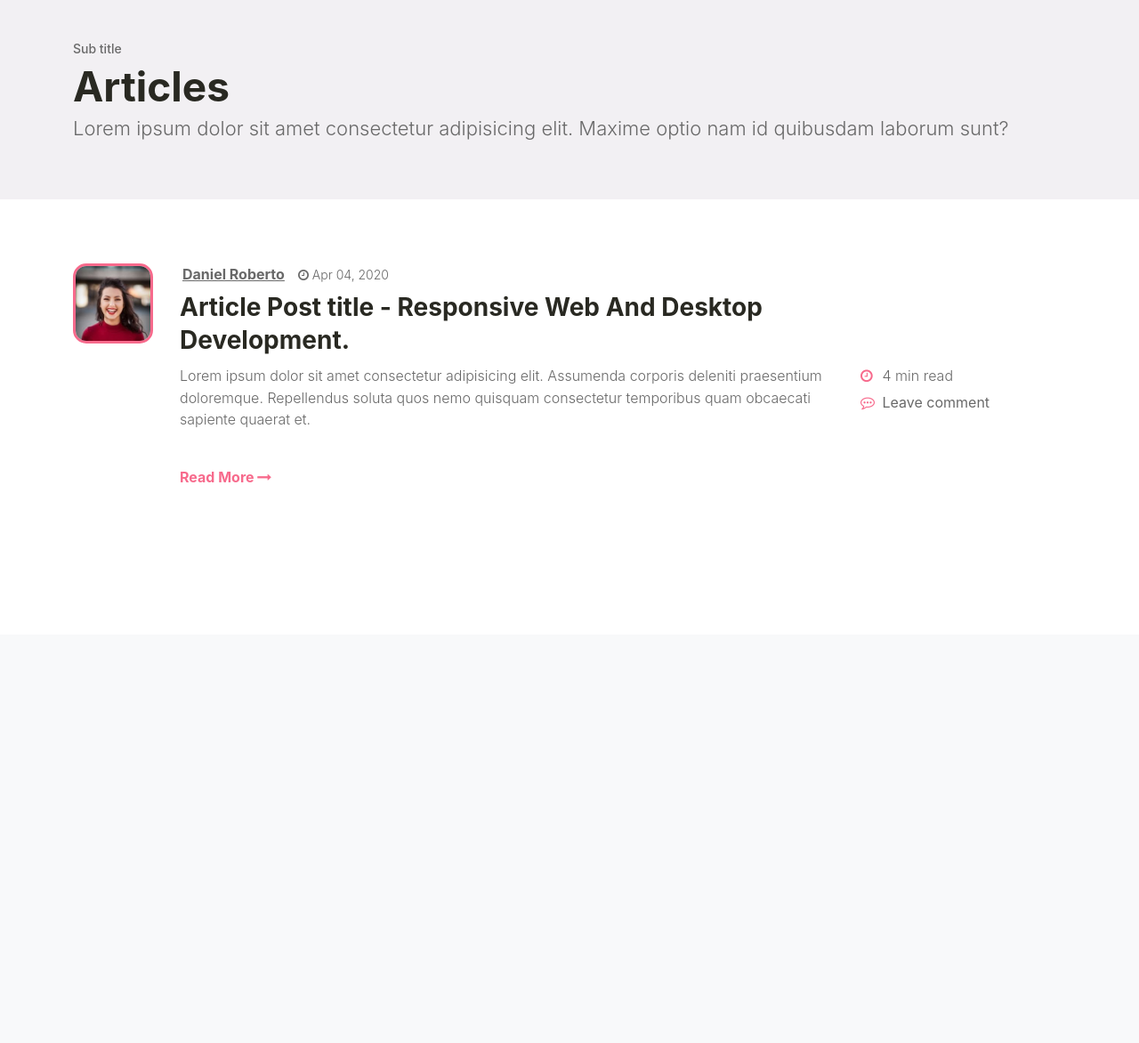
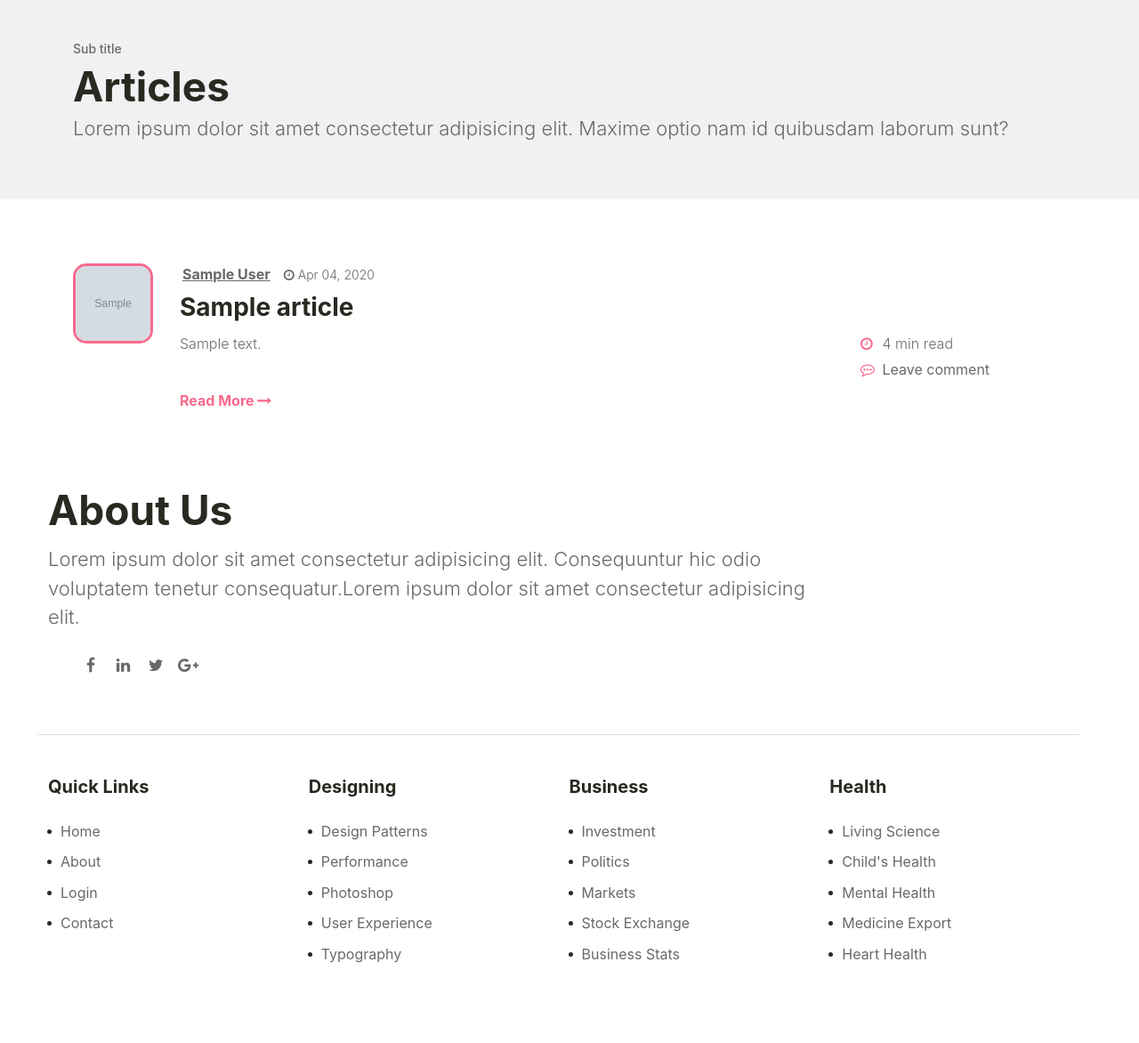
Before and after one commit to Libbna/BLOG_SITE, a PHP site: page /articles.php in a window 1280 px wide. Shown: the part 87-1259 px from the top of the page at 89% size. Before the commit the page ends 629 px from the top, so only its background shows below. Run offline with PHP 8.4, Linux system fonts and the light colour scheme; tables that the repository leaves empty or names only in its code hold one stand-in row (values such as "Sample post"); grey boxes marked "Sample" are stand-in pictures.

Commit message:
made articles page dynamic

```diff
--- a/articles.php
+++ b/articles.php
@@ -1,5 +1,11 @@
 <?php
+require_once("includes/config.php");
 include("header.php");
+
+
+// $stmt = $db->prepare('SELECT * FROM article WHERE articleID = :articleID');
+// $stmt->execute(array(':articleID' => $_GET['id']));
+// $row = $stmt->fetch();
 ?>
 
 <!DOCTYPE html>
@@ -39,24 +45,27 @@ include("header.php");
     <!-- article section -->
     <section class="w3l-articles">
         <div class="container py-lg-3">
+            <?php
+            try {
+                $stmt = $db->query('SELECT articleID, articleTitle, articleDesc, articleAuthor, profile_img FROM article ORDER BY articleID DESC');
+                while ($row = $stmt->fetch()) {
+            ?>
                     <article class="mt-5">
                         <div class="row align-items-center pt-md-0 pt-4">
                             <div class="col-md-12">
                                 <div class="slider-info">
                                     <div class="img-circle">
-                                <a href="blog-single.html"><img src="assets/uploads/author7.jpg" class="img-fluid" alt="article image"></a>
+                                        <a href="blog-single.html"><img src="<?php echo $row['profile_img']; ?>" class="img-fluid" alt="article image"></a>
                                     </div>
                                     <div class="message">
                                         <ul class="blog-single-author-date d-flex align-items-center">
-                                    <li><a href="blog-single.html">Daniel Roberto</a></li>
+                                            <li><a href="blog-single.html"><?php echo $row['articleAuthor'] ?></a></li>
                                             <li><span class="fa fa-clock-o" aria-hidden="true"></span> Apr 04, 2020</li>
                                         </ul>
-                                <a class="author-book-title" href="blog-single.html">Article Post title - Responsive Web And Desktop Development.</a>
+                                        <a class="author-book-title" href="blog-single.html"><?php echo $row['articleTitle']; ?></a>
                                         <div class="row">
                                             <div class="col-md-9 pr-md-5 order-md-1 order-2">
-                                        <p>Lorem ipsum dolor sit amet consectetur adipisicing elit. Assumenda corporis deleniti praesentium doloremque. Repellendus soluta
-                                            quos
-                                            nemo quisquam consectetur temporibus quam obcaecati sapiente quaerat et.</p>
+                                                <p><?php echo $row['articleDesc']; ?></p>
                                                 <a href="blog-single.html" class="read-button mt-4 d-inline-block">Read more <span class="fa fa-long-arrow-right" aria-hidden="true"></span></a>
                                             </div>
                                             <div class="col-md-3 article-right order-md-2 order-1 pl-md-0">
@@ -69,9 +78,20 @@ include("header.php");
                             </div>
                         </div>
                     </article>
+            <?php
+                }
+            } catch (PDOException $e) {
+                echo $e->getMessage();
+            }
+            ?>
+
         </div>
     </section>
 
+
+    <?php
+    include("footer.php");
+    ?>
 </body>
 
 </html>
```
Lines whose indentation alone changed are shown as unchanged.
